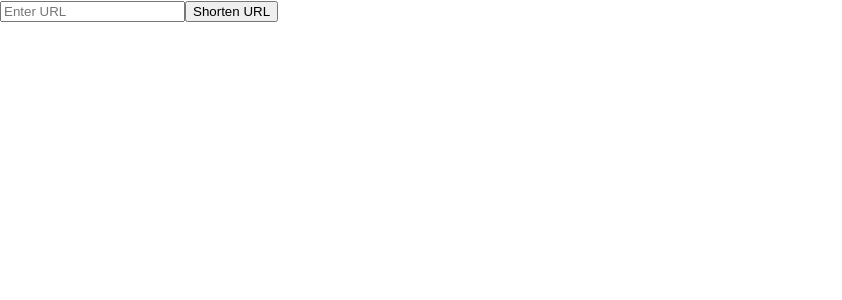
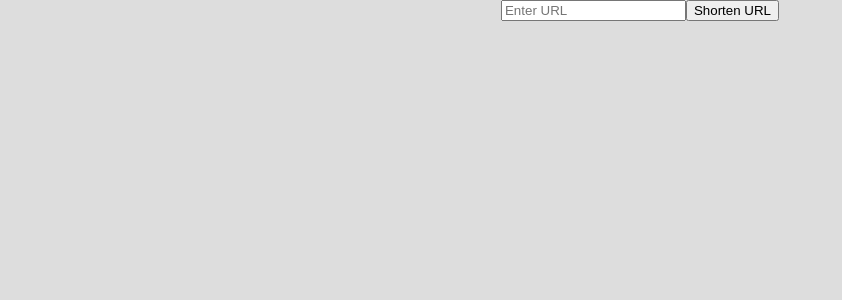
Before and after one commit to JoshuaEdigbe/url-shortner-web-app, a React (Create React App) app: page / in a window 1280 px wide. Shown: the top 300 px of the page, without its empty margins (0-842 px from the left). Built offline with nearby package versions, Linux system fonts and the light colour scheme.

Commit message:
update global style file to scss

```diff
--- /dev/null
+++ b/src/App.scss
@@ -0,0 +1,3 @@
+#app {
+
+}
--- a/src/App.tsx
+++ b/src/App.tsx
@@ -7,6 +7,9 @@ import UrlInput from "./components/UrlInput";
 // utlils
 import UrlShortener from "./utils/url-shortener";
 import { APP_STORAGE_KEY } from "./utils/app-const";
+
+// styles
+import './App.scss'
 
 function App() {
   const shortener = new UrlShortener();
@@ -57,7 +60,7 @@ function App() {
   };
 
   return (
-    <div className="App">
+    <div id="app">
       <UrlInput
         renderButton={(showShortenUrlButton, userInput, handleResetForm) => (
           <SubmitButton
@@ -73,7 +76,6 @@ function App() {
       <ul>
         {savedUrls?.map((savedUrl: any, index: number) => (
           <li key={savedUrl?.id}>
-            {" "}
             {savedUrl.userUrl} {savedUrl?.shortUrl}
           </li>
         ))}
--- a/src/index.css
+++ b/src/index.scss
@@ -1,10 +1,13 @@
 body {
   margin: 0;
-  font-family: -apple-system, BlinkMacSystemFont, 'Segoe UI', 'Roboto', 'Oxygen',
-    'Ubuntu', 'Cantarell', 'Fira Sans', 'Droid Sans', 'Helvetica Neue',
-    sans-serif;
+  font-family: 'Raleway', sans-serif;
   -webkit-font-smoothing: antialiased;
   -moz-osx-font-smoothing: grayscale;
+
+  background-color: #ddd;
+  height: 100vh;
+  display: flex;
+  justify-content: center;
 }
 
 code {
--- a/src/index.tsx
+++ b/src/index.tsx
@@ -1,6 +1,6 @@
 import React from 'react';
 import ReactDOM from 'react-dom/client';
-import './index.css';
+import './index.scss';
 import App from './App';
 import reportWebVitals from './reportWebVitals';
 
```
Also changed, not shown: src/App.css (added).
